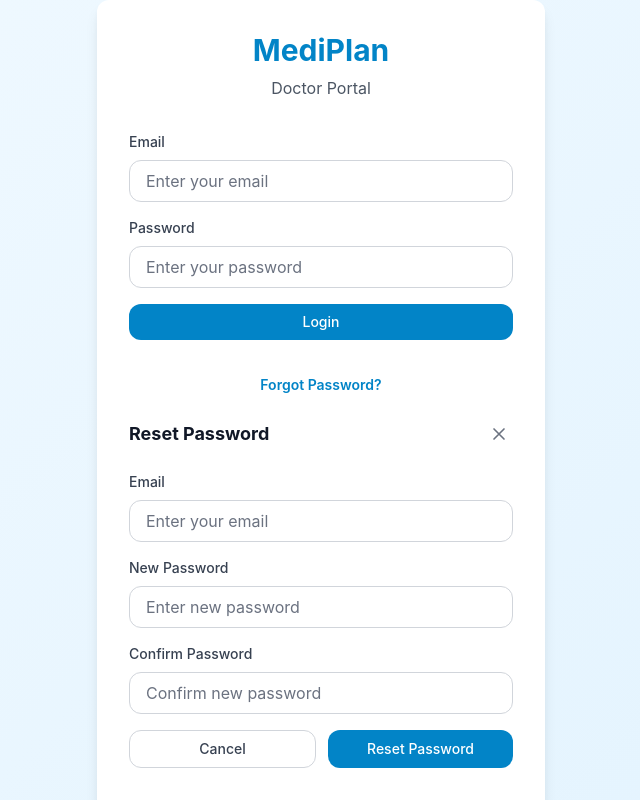
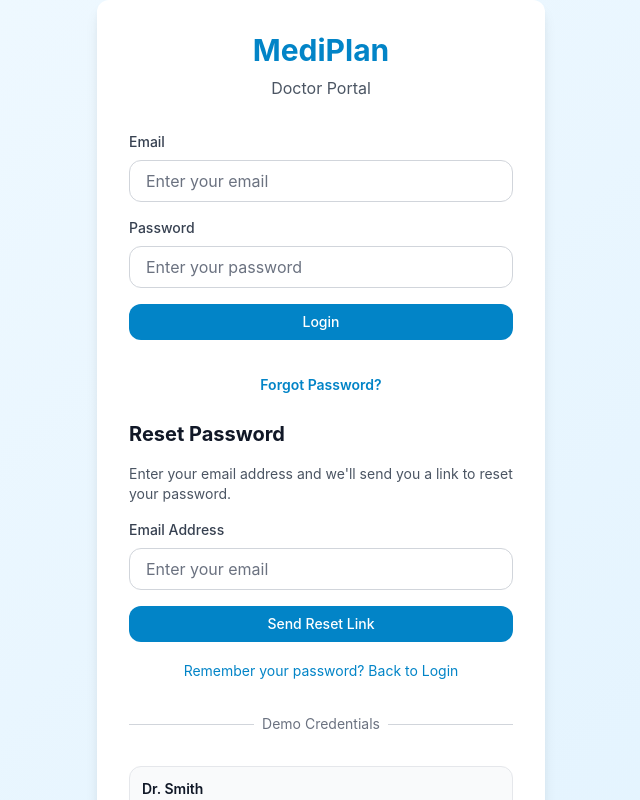
Before and after one commit to jnmonsanto/mediplan-frontend-doctor, a Vue app: page /login in a window 1280 px wide. Both pictures are taken after a click on the button "Forgot Password?". Shown: the top 800 px of the page, without its empty margins (319-959 px from the left). Built offline with nearby package versions, Linux system fonts and the light colour scheme; no server answers; the HTML template or start-up script is replaced by a standard one.

Commit message:
completionId: cgen-761b643d91b14a3c91bb9e8b85809797
cgen-761b643d91b14a3c91bb9e8b85809797

```diff
--- a/src/pages/LoginPage.vue
+++ b/src/pages/LoginPage.vue
@@ -59,55 +59,20 @@
         </div>
 
         <!-- Password Reset Form -->
-        <form v-if="showForgotPassword" @submit.prevent="handleResetPassword" class="space-y-4 mb-8">
-          <div class="flex items-center justify-between mb-6">
-            <h2 class="text-lg font-bold text-neutral-900">Reset Password</h2>
-            <button
-              type="button"
-              @click="showForgotPassword = false"
-              class="rounded-lg p-1 text-neutral-500 hover:bg-neutral-100 hover:text-neutral-700"
-            >
-              <svg class="h-5 w-5" fill="none" stroke="currentColor" viewBox="0 0 24 24">
-                <path
-                  stroke-linecap="round"
-                  stroke-linejoin="round"
-                  stroke-width="2"
-                  d="M6 18L18 6M6 6l12 12"
-                />
-              </svg>
-            </button>
-          </div>
+        <form v-if="showForgotPassword" @submit.prevent="handleSendResetLink" class="space-y-4 mb-8">
+          <h2 class="text-xl font-bold text-neutral-900 mb-3">Reset Password</h2>
+          <p class="text-sm text-neutral-600 mb-6">
+            Enter your email address and we'll send you a link to reset your password.
+          </p>
 
           <div>
-            <label class="block text-sm font-medium text-neutral-700 mb-2">Email</label>
+            <label class="block text-sm font-medium text-neutral-700 mb-2">Email Address</label>
             <input
               v-model="resetEmail"
               type="email"
               required
               class="w-full rounded-lg border border-neutral-300 px-4 py-2 text-neutral-900 placeholder:text-neutral-500 focus:border-primary-500 focus:ring-2 focus:ring-primary-200 outline-none transition"
               placeholder="Enter your email"
-            />
-          </div>
-
-          <div>
-            <label class="block text-sm font-medium text-neutral-700 mb-2">New Password</label>
-            <input
-              v-model="resetPassword"
-              type="password"
-              required
-              class="w-full rounded-lg border border-neutral-300 px-4 py-2 text-neutral-900 placeholder:text-neutral-500 focus:border-primary-500 focus:ring-2 focus:ring-primary-200 outline-none transition"
-              placeholder="Enter new password"
-            />
-          </div>
-
-          <div>
-            <label class="block text-sm font-medium text-neutral-700 mb-2">Confirm Password</label>
-            <input
-              v-model="resetPasswordConfirm"
-              type="password"
-              required
-              class="w-full rounded-lg border border-neutral-300 px-4 py-2 text-neutral-900 placeholder:text-neutral-500 focus:border-primary-500 focus:ring-2 focus:ring-primary-200 outline-none transition"
-              placeholder="Confirm new password"
             />
           </div>
 
@@ -119,20 +84,21 @@
             <p class="text-sm text-green-700">{{ resetSuccess }}</p>
           </div>
 
-          <div class="flex gap-3">
+          <button
+            type="submit"
+            :disabled="isResettingPassword"
+            class="w-full rounded-lg bg-primary-600 px-4 py-2 text-sm font-medium text-white transition-colors hover:bg-primary-700 disabled:opacity-50 disabled:cursor-not-allowed"
+          >
+            {{ isResettingPassword ? 'Sending...' : 'Send Reset Link' }}
+          </button>
+
+          <div class="text-center">
             <button
               type="button"
               @click="showForgotPassword = false"
-              class="flex-1 rounded-lg border border-neutral-300 px-4 py-2 text-sm font-medium text-neutral-700 transition-colors hover:bg-neutral-50"
+              class="text-sm text-primary-600 hover:text-primary-700 hover:underline transition-colors"
             >
-              Cancel
-            </button>
-            <button
-              type="submit"
-              :disabled="isResettingPassword"
-              class="flex-1 rounded-lg bg-primary-600 px-4 py-2 text-sm font-medium text-white transition-colors hover:bg-primary-700 disabled:opacity-50 disabled:cursor-not-allowed"
-            >
-              {{ isResettingPassword ? 'Resetting...' : 'Reset Password' }}
+              Remember your password? Back to Login
             </button>
           </div>
         </form>
```
